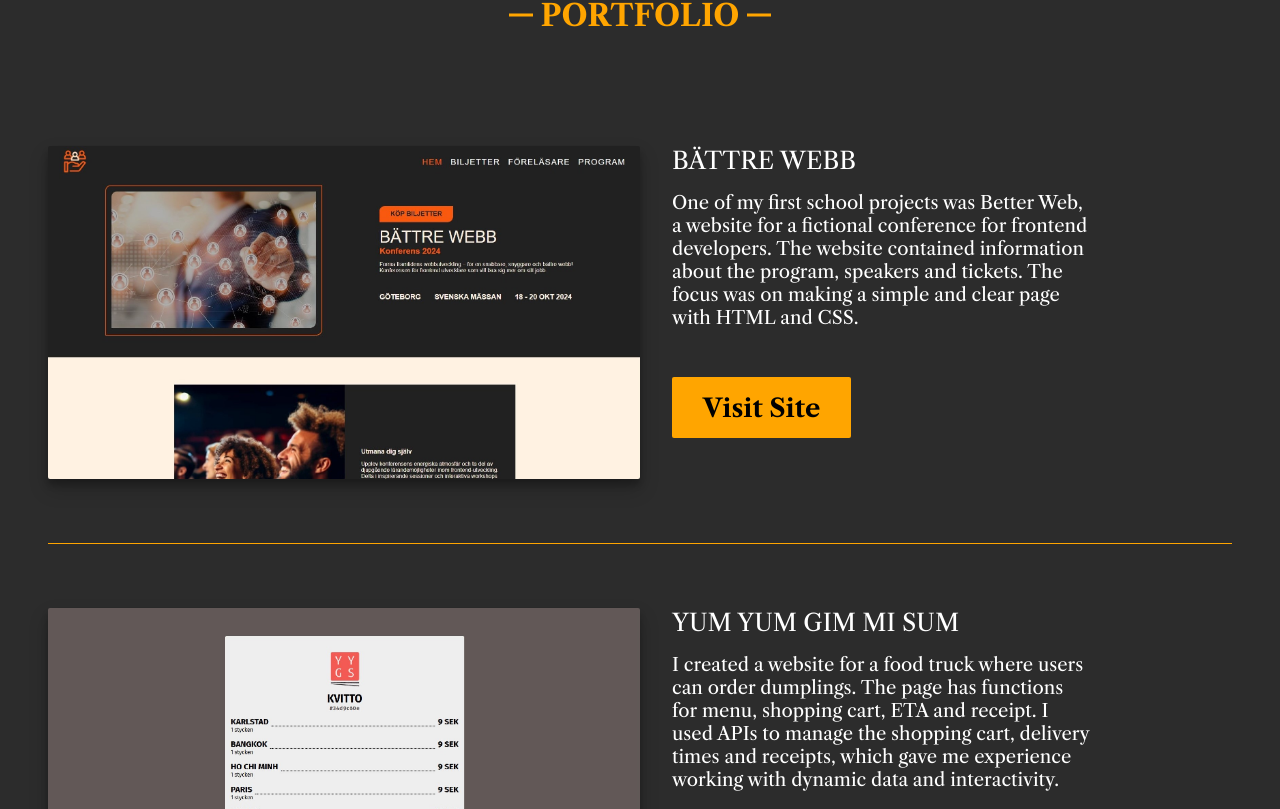
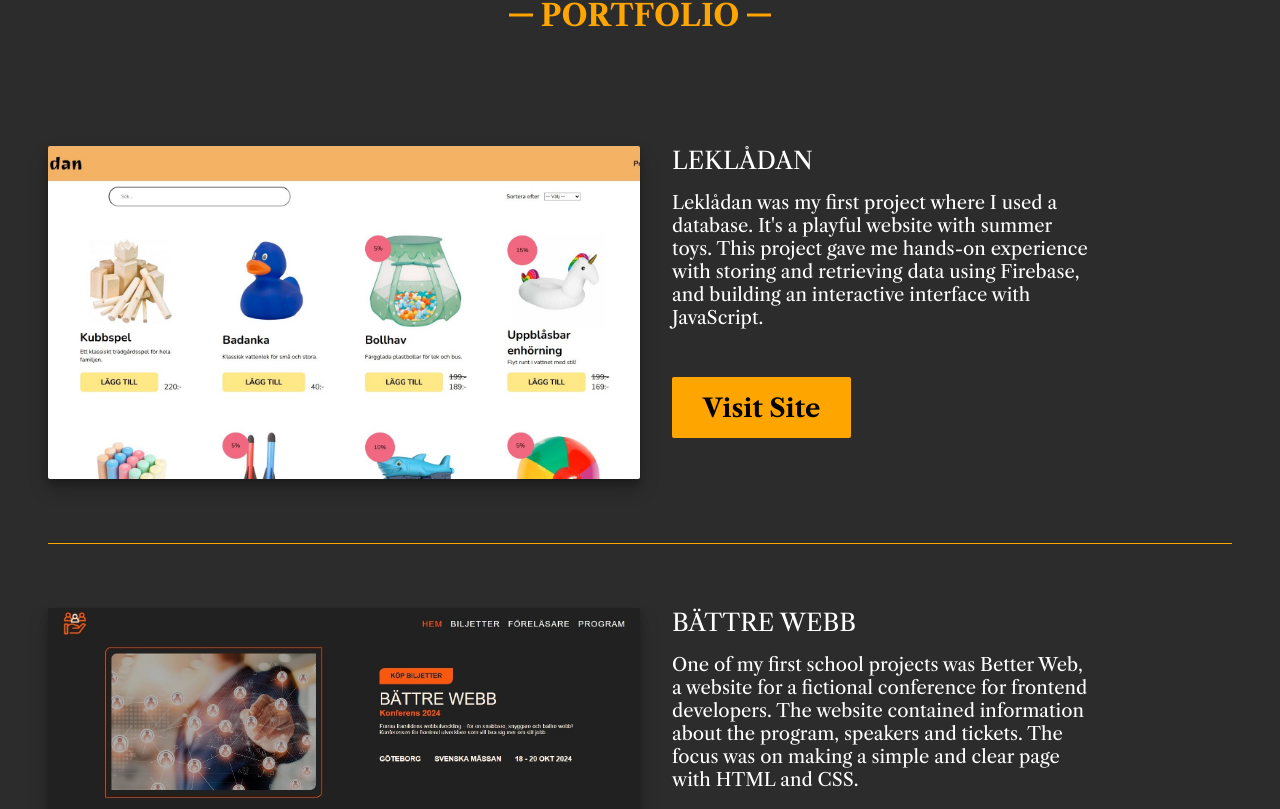
Before and after one commit to NinjaNean/linnea, a React (Vite) app: page / in a window 1280 px wide. Shown: the part 1331-2140 px from the top of the page. Built offline with nearby package versions, Linux system fonts and the light colour scheme.

Commit message:
added project leklådan

```diff
--- a/src/components/data.ts
+++ b/src/components/data.ts
@@ -1,9 +1,17 @@
 import betterWebbImg from "../assets/bättrewebb.jpg";
 import yumyumImg from "../assets/yumyum.jpg";
+import lekladan from "../assets/lekladan.jpg";
 
 type projectType = { image: string; projectName: string; description: string; link: string };
 
 const projects: projectType[] = [
+  {
+    image: lekladan,
+    projectName: "LEKLÅDAN",
+    description:
+      "Leklådan was my first project where I used a database. It's a playful website with summer toys. This project gave me hands-on experience with storing and retrieving data using Firebase, and building an interactive interface with JavaScript.",
+    link: "https://ninjanean.github.io/lekladan/",
+  },
   {
     image: betterWebbImg,
     projectName: "BÄTTRE WEBB",
```
Also changed, not shown: src/assets/lekladan.jpg (added).
